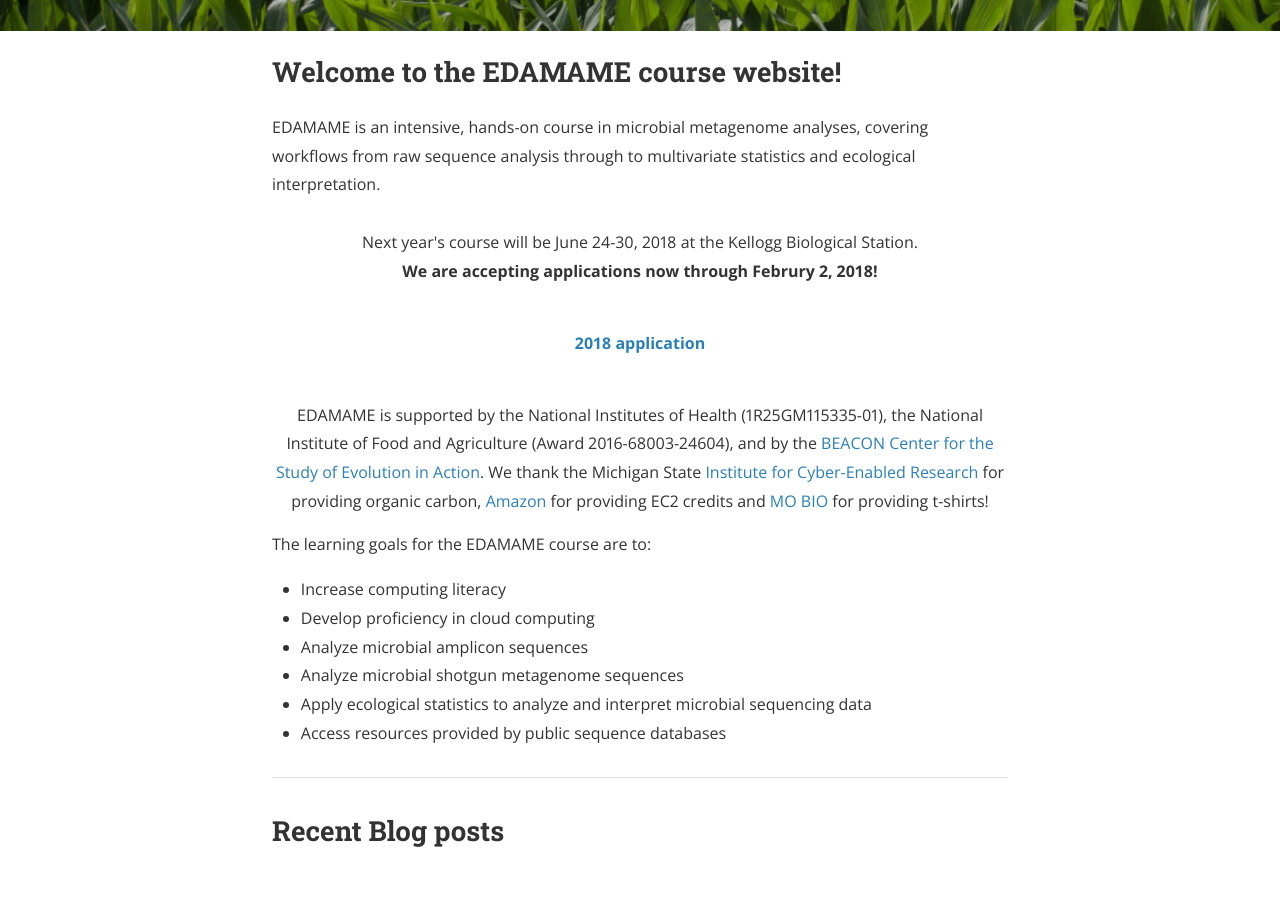
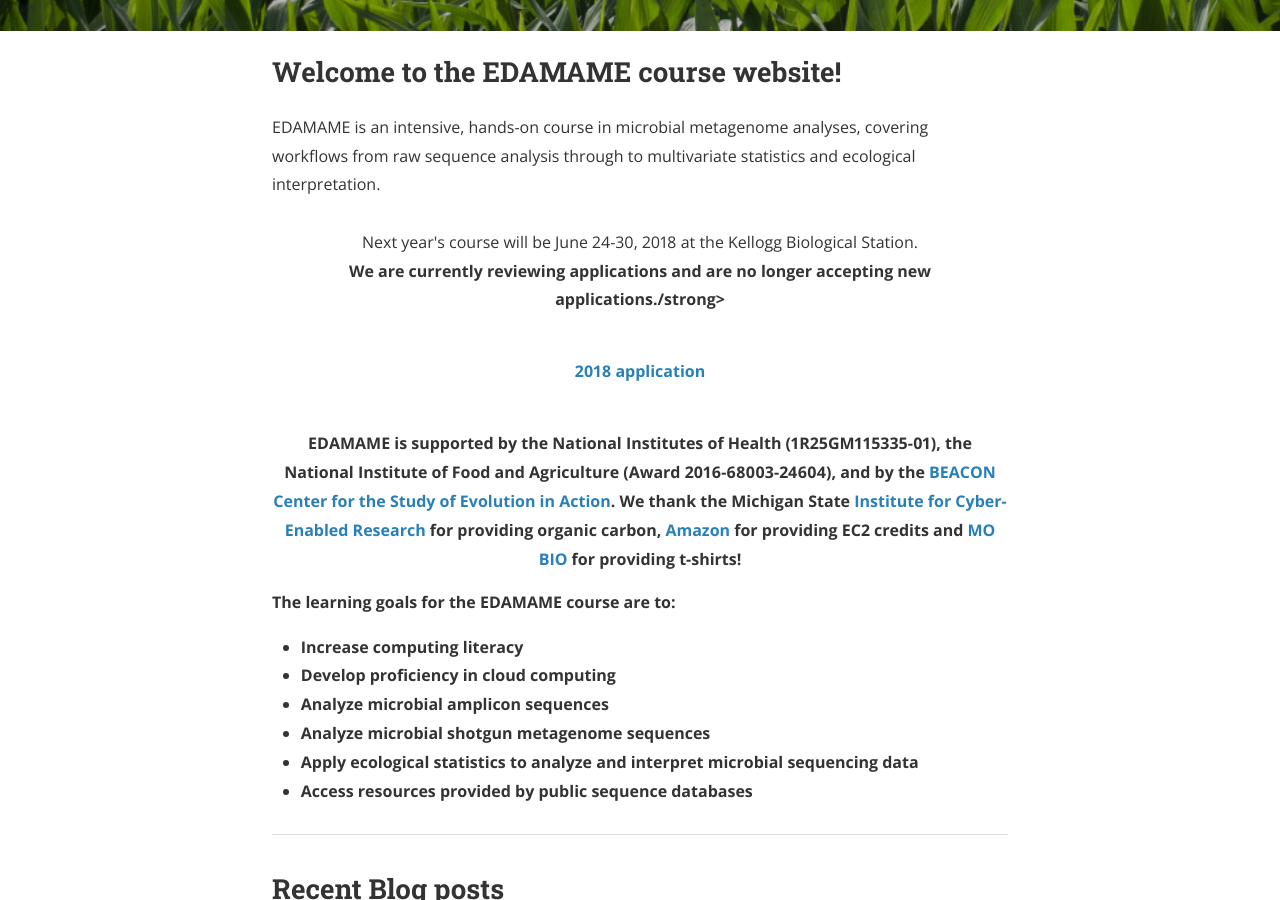
Before and after one commit to edamame-course/edamame-course.github.io, a Jekyll site: the page built from index.html, in a window 1280 px wide and 900 px high, scrolled down 472 px. Built offline with Jekyll 4.4.1, drawn with Linux system fonts in a browser that asks for light colours; nearby versions of some CDN libraries; the list of posts is cut into pages by our own code; a style sheet for code colours, icons or effects is not loaded.

Commit message:
Update index.html

```diff
--- a/index.html
+++ b/index.html
@@ -23,7 +23,7 @@
 <p align=center><br>
 Next year's course will be June 24-30, 2018 at the Kellogg Biological Station.
   <br>
-  <strong>We are accepting applications now through Februry 2, 2018!</strong>
+  <strong>We are currently reviewing applications and are no longer accepting new applications./strong>
 
   <p align=center><br>
 
```
